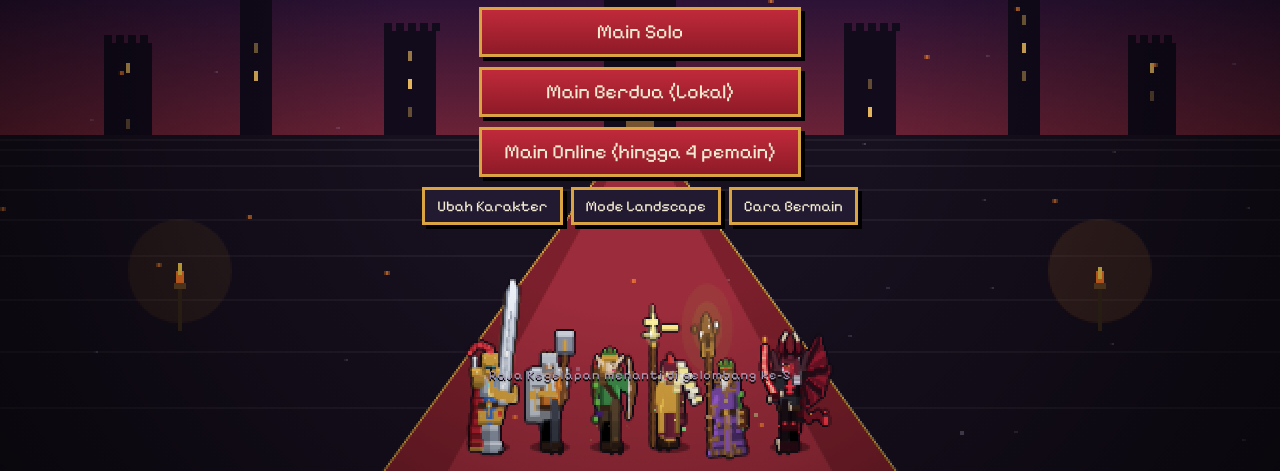
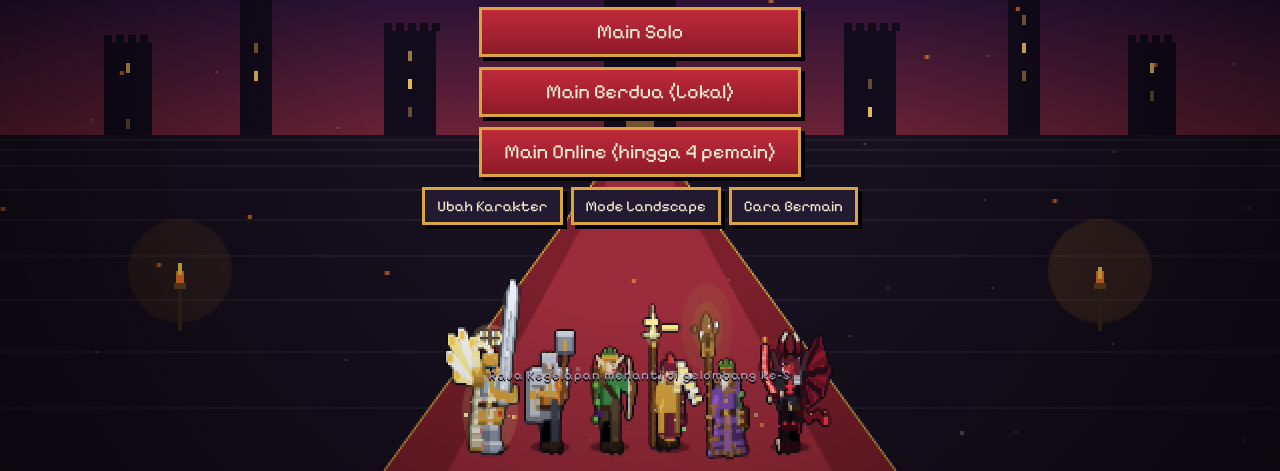
Before and after one commit to alvingabut/percobaan, a plain HTML site: page index.html in a window 1280 px wide. Shown: the part 329-800 px from the top of the page. Drawn offline with Linux system fonts and the light colour scheme; animation ran at ten frames a second.

Commit message:
Update index.html

```diff
--- a/index.html
+++ b/index.html
@@ -120,7 +120,7 @@ const dist=(a,b)=>Math.hypot(a.x-b.x,a.y-b.y),cl=(v,a,b)=>Math.max(a,Math.min(b,
 
 /* ---------- data: kelas, ras, elemen, warna ---------- */
 const CL={
- knight:{n:'Ksatria',hp:130,sp:150,dmg:16,rng:62,cd:.5,scd:8,d:'Petarung jarak dekat yang seimbang. Skill: Tebasan Pahlawan, putaran pedang yang menghempaskan musuh lalu melepas 3 gelombang pedang yang menembus.'},
+ knight:{n:'Ksatria Cahaya',sn:'Cahaya',hp:130,sp:150,dmg:16,rng:62,cd:.5,scd:8,d:'Petarung jarak dekat yang seimbang. Skill: Tebasan Cahaya, putaran pedang suci yang menghempaskan musuh lalu melepas 3 gelombang cahaya yang menembus.'},
  tank:{n:'Tank',hp:210,sp:125,dmg:12,rng:78,cd:.8,scd:12,d:'Sangat tangguh, menghantam semua musuh di sekitar. Skill: Benteng Baja, menarik musuh dan mengurangi kerusakan.'},
  archer:{n:'Pemanah',hp:85,sp:160,dmg:12,rng:330,cd:.45,scd:9,d:'Menyerang dari jauh dengan cepat. Hanya bisa menggunakan elemen Cahaya atau Gelap untuk skill area yang sangat mematikan dan mendukung.'},
  mage:{n:'Penyihir',hp:75,sp:145,dmg:14,rng:300,cd:.6,scd:11,d:'Menguasai 7 elemen, setiap elemen punya skill berbeda.'},
@@ -143,7 +143,7 @@ const SK2=['#d9a441','#c0c7d1','#6b2236','#2a8a8a','#8a5a2a','#f3ead2'];
 const HATS=['Helm','Mahkota','Tudung','Rambut'];
 let G=null,mode=1,raf=0,last=0,who=0,mt=0,K={};const touch={x:0,y:0};
 if(window.matchMedia&&matchMedia('(pointer:coarse)').matches)document.body.classList.add('coarse');
-const defCfg=()=>[{name:'Pemain 1',cls:'knight',c1:SK1[0],c2:SK2[0],hat:0,el:0,ra:0,gn:0},{name:'Pemain 2',cls:'mage',c1:SK1[3],c2:SK2[1],hat:2,el:0,ra:0,gn:1}];
+const defCfg=()=>[{name:'Pemain 1',cls:'knight',c1:SK1[7],c2:SK2[0],hat:0,el:0,ra:0,gn:0},{name:'Pemain 2',cls:'mage',c1:SK1[3],c2:SK2[1],hat:2,el:0,ra:0,gn:1}];
 const cfg=defCfg(),HX=/^#[0-9a-f]{6}$/i;
 try{const s=JSON.parse(localStorage.getItem('tahtaAbuCfg')||'null');if(Array.isArray(s))s.slice(0,2).forEach((c,i)=>{if(!c||typeof c!='object')return;const d=cfg[i];
  if(CL[c.cls])d.cls=c.cls;if(typeof c.name=='string'&&c.name)d.name=c.name.slice(0,10);if(HX.test(c.c1))d.c1=c.c1;if(HX.test(c.c2))d.c2=c.c2;
@@ -268,6 +268,9 @@ function hero(c,x,y,u,o,t){
    const n=k=='knight'||k=='tank'?8:k=='archer'?6:k=='healer'?7:4;
    for(let j=0;j<n;j++){const f=j/n,s=m?Math.sin(ph-j*.5)*1.1*f-f*1.6:Math.sin(t*3+j*.4)*.35*f;r(-3.7-f*.6+s,-11+by+j,1.8,1.2,j%2?d2:c2);}
   }
+  if(k=='knight'){const wf=Math.sin(t*(m?9:2.5))*.8;
+ for(let i=0;i<5;i++){const a=-3+i*.28,ln=7+Math.sin(i/4*Math.PI)*4+wf*.4,ex=-3+Math.cos(a)*ln,ey=-10.5+by+Math.sin(a)*ln;
+  L(-3,-10.5+by,ex,ey,1.8,i%2?'#ffffff':'#fff3a0');r(ex-.7,ey-.7,1.4,1.4,'#ffd34d')}}
   if(EV>=0)bk();
   r(-3,-11+by,6,5.2,c1);r(-3,-11+by,1.2,5.2,d1);r(1.9,-11+by,1.1,5.2,l1);r(-3.2,-6.2,6.4,1,'#3a2418');r(.3,-6.2,1.2,1,GOLD);
   if(k=='knight'||k=='tank'){r(-1.6,-10.6+by,3.8,3,sh(c2,1.05));r(-1.6,-10.6+by,3.8,.6,l2);r(-.2,-7.6+by,.6,1.4,d2);r(-4.2,-11.6+by,2.8,2,c2);r(2,-11.6+by,2.8,2,c2);r(-4.2,-11.6+by,2.8,.5,l2);r(2,-11.6+by,2.8,.5,l2);r(-3,-5.2,6,1.6,d2)}
@@ -290,7 +293,7 @@ function hero(c,x,y,u,o,t){
   leg(1.3,0,pc);if(k=='knight'){
    const ST='#aab3c3',SL='#e8eef8',SK='#6f7787';
    for(let j=0;j<16;j++){const f=j/16,fl=m?Math.sin(ph-j*.55)*1.7*f-f*2.8:Math.sin(t*2.4+j*.45)*.55*f-at*f*1.6,wd=2.2+f*1.8,yy=-11.8+by+j*.82,cx0=-4.4-f*1.7+fl;
-    r(cx0,yy,wd,1.2,j%2?'#7a1620':'#b3202f');r(cx0,yy,.6,1.2,'#5a0e16');if(j%3==0)r(cx0+wd-.5,yy,.6,1.2,'#e55');if(j>=14)r(cx0,yy+.9,wd,.4,GOLD)}
+    r(cx0,yy,wd,1.2,j%2?'#c9c3a8':'#f6f1dc');r(cx0,yy,.6,1.2,'#9a8f66');if(j%3==0)r(cx0+wd-.5,yy,.6,1.2,'#e55');if(j>=14)r(cx0,yy+.9,wd,.4,GOLD)}
    r(-1.6,-7.8+by,3.4,5,c1);r(-1.6,-7.8+by,.7,5,d1);r(1.1,-7.8+by,.7,5,l1);r(-1.6,-3.3,3.4,.6,GOLD);
    r(-.3,-7.2+by,.6,3.2,GOLD);r(-1.1,-6.5+by,2.2,.7,GOLD);r(-.4,-6.6+by,.8,.8,'#d6212f');
    r(-2.8,-11.2+by,5.6,3.6,ST);r(-2.8,-11.2+by,5.6,.7,SL);r(-2.8,-8.2+by,5.6,.5,SK);r(-2.8,-11.2+by,.9,3.6,SK);r(1.9,-11.2+by,.9,3.6,'#8d96a8');
@@ -334,7 +337,7 @@ function hero(c,x,y,u,o,t){
    H(1.4,-12.9,.5,.4,d2);H(1.4,-12.2,.5,.4,d2);H(-2.3,-12.9,.5,.4,d2);H(-2.3,-12.2,.5,.4,d2);
    H(-2.7,-16.9,.5,.5,'#fff1b0');H(2.1,-16.9,.5,.5,'#fff1b0');
    H(-.9,-19.8,1.8,2.2,GOLD);H(-.9,-19.8,.7,2.2,'#fff1b0');H(-.4,-20.6,.8,.9,'#d6212f');
-   for(let j=0;j<11;j++){const f=j/11,fl=m?Math.sin(ph-j*.5)*.7*f:Math.sin(t*3+j*.5)*.4*f;H(-1-j*.85,-19.8-Math.sin(f*Math.PI*.85)*3.6+f*3.2+fl,2.6-f*.6,1.7,j%2?'#b3202f':'#e8444f')}}
+   for(let j=0;j<11;j++){const f=j/11,fl=m?Math.sin(ph-j*.5)*.7*f:Math.sin(t*3+j*.5)*.4*f;H(-1-j*.85,-19.8-Math.sin(f*Math.PI*.85)*3.6+f*3.2+fl,2.6-f*.6,1.7,j%2?'#f2e6b0':'#ffffff')}}
   if(k=='tank'){H(-3.3,-18.2,6.6,3.4,c2);H(-3.3,-18.2,6.6,.7,l2);H(-3.5,-15.2,1.3,3.6,d2);H(2.2,-15.2,1.3,3.6,c2);H(-.7,-15.2,.6,2.6,l2);H(-2.3,-13.1,4.6,1.2,d2)}
   if(AS){const hc='#2a0a14',hm='#6e1426',ht='#e8d6b8';
    L(-2.2,-17,-3.8,-19.6,1.6,hc);L(-3.8,-19.6,-3.4,-22.4,1.3,hm);L(-3.4,-22.4,-2,-24.6,1,ht);
@@ -344,7 +347,10 @@ function hero(c,x,y,u,o,t){
   if(ra==1){L(-3,-14.4+by,-5.6,-16.6+by,.9,SC);L(2.6,-14.4+by,5.2,-16.8+by,.9,SC);r(-5.7,-17+by,.8,.8,SD);r(5,-17.2+by,.8,.8,SD)}
   if(EV>=0)hd();
  c.restore();
-  const orn=()=>{
+  if(k=='knight'){const hb=Math.sin(t*3)*.4;
+ if(!ol){c.fillStyle='rgba(255,243,160,.22)';c.beginPath();c.ellipse(0,(-18.6+hb+by)*u,5*u,2*u,0,0,TAU);c.fill()}
+ for(let i=0;i<12;i++){const a=i/12*TAU+t*1.2;r(Math.cos(a)*3.6-.4,-18.6+Math.sin(a)*.9+hb+by,.9,.9,i%2?'#fff3a0':'#fff')}}
+const orn=()=>{
    if(EV==0){const f=Math.sin(t*14);r(4.4,-23.4+f*.3,1.8,2.6,'#ff7a2a');r(4.9,-24.6+f*.5,.9,2,'#ffd34d')}
    else if(EV==1){r(4.5,-23.6,1.6,2.8,'#4aa8ff');r(4.9,-24.8,.8,1.4,'#bfe4ff')}
    else if(EV==2){r(3.4,-20.2,1,1.2,'#7a5430');r(6.2,-20.4,1,1.4,'#7a5430');r(4.4,-23.2,1.6,1.2,'#9a6b3a')}
@@ -434,10 +440,17 @@ function hero(c,x,y,u,o,t){
    if(EV>=0)orn()}
   c.restore()};
  const q=Math.max(1,u*.4);[[-1,0],[1,0],[0,-1],[0,1]].forEach(d=>{c.save();c.translate(d[0]*q,d[1]*q);body(1);c.restore()});
+ if(k=='knight'){const pu=.5+.5*Math.sin(t*3);c.fillStyle='rgba(255,243,170,'+(.1+.06*pu)+')';c.beginPath();c.ellipse(0,-9*u,7*u,11*u,0,0,TAU);c.fill();
+ for(let i=0;i<5;i++){const p2=(t*.7+i/5)%1;c.globalAlpha=(o.dash?.6:1)*(1-p2);c.fillStyle=i%2?'#fff':'#fff3a0';c.fillRect(Math.round(Math.sin(i*2.4+t)*5*u),Math.round((-3-p2*17)*u),Math.max(1,Math.round(u*.7)),Math.max(1,Math.round(u*.7)))}
+ c.globalAlpha=o.dash?.6:1}
  body(0);
  if(AS){for(let i=0;i<6;i++){const p2=(t*.9+i/6)%1,ax=Math.sin(i*2.4+t*1.3)*5,ay=-3-p2*17,z=Math.max(1,Math.round(u*.7*(1-p2*.4)));
   c.globalAlpha=(o.dash?.6:1)*(1-p2*.85);c.fillStyle=i%2?'#ff3a4a':'#ffb03a';c.fillRect(Math.round(ax*u),Math.round(ay*u),z,z)}c.globalAlpha=o.dash?.6:1}
- if(EV>=0&&k=='mage'){const E=EL[EV],z=Math.max(2,Math.round(u*.9));c.globalAlpha=o.dash?.6:1;
+ if(k=='knight'){const z=Math.max(2,Math.round(u*.9));c.globalAlpha=o.dash?.6:1;
+ for(let i=0;i<3;i++){const a=t*2.2+i*2.094,ox=Math.round(Math.cos(a)*7*u),oy=Math.round(-9*u+Math.sin(a)*2.5*u);
+  c.fillStyle='#fff3a0';c.fillRect(ox-z/2,oy-z/2,z,z);c.fillStyle='#fff';c.fillRect(ox-z/4,oy-z/4,z/2,z/2)}
+ c.globalAlpha=1}
+if(EV>=0&&k=='mage'){const E=EL[EV],z=Math.max(2,Math.round(u*.9));c.globalAlpha=o.dash?.6:1;
   for(let i=0;i<3;i++){const a=t*2.2+i*2.094,ox=Math.round(Math.cos(a)*7*u),oy=Math.round(-9*u+Math.sin(a)*2.5*u);
    c.fillStyle=E.c;c.fillRect(ox-z/2,oy-z/2,z,z);c.fillStyle='#fff';c.fillRect(ox-z/4,oy-z/4,z/2,z/2)}
   c.globalAlpha=1}
@@ -696,7 +709,7 @@ function hpass(p,dt){p.ht=(p.ht||0)-dt;if(p.ht>0)return;p.ht=2.5;let t=null;
 function skill(p){if(G&&G.cli){if(!G.over)NET.sk();return}if(!G||G.pause||G.over||!p||!p.alive||p.sk>0)return;const k=CL[p.cls],d=k.dmg*p.pw*(p.rdm||1);p.sk=p.skm=k.scd;p.sq=1;
  if(p.cls=='knight'){
   ring(p,150,GOLD);ring(p,90,'#fff6d0');G.sh=Math.max(G.sh,.14);p.inv=Math.max(p.inv,.6);
-  G.fx.push({k:'tx',x:p.x,y:p.y-80,l:1,m:1,s:'TEBASAN PAHLAWAN!'});nfx('tx',p.x,p.y-80,0,'TEBASAN PAHLAWAN!');
+  G.fx.push({k:'tx',x:p.x,y:p.y-80,l:1,m:1,s:'TEBASAN CAHAYA!'});nfx('tx',p.x,p.y-80,0,'TEBASAN CAHAYA!');
   let nt=null,nb=1e9;
   for(const e of G.en){if(e.dead)continue;const q=dist(e,p);if(q<nb){nb=q;nt=e}if(q<150+e.r){const a=Math.atan2(e.y-p.y,e.x-p.x);hit(e,d*1.4,p,Math.cos(a)*420,Math.sin(a)*420);e.stun=Math.max(e.stun||0,.3)}}
   let a0=nt?Math.atan2(nt.y-p.y,nt.x-p.x):(p.mx||p.my)?Math.atan2(p.my,p.mx):(p.dir<0?Math.PI:0);
@@ -994,7 +1007,7 @@ $('#bh').onclick=()=>show('help');$('#bhk').onclick=()=>show('menu');
 $('#pz').onclick=()=>G&&G.net?NET.leave():pause(true);$('#bpr').onclick=()=>pause(false);$('#bpm').onclick=toMenu;
 $('#bre').onclick=()=>G&&G.net?NET.lobby():start(mode);$('#bmn').onclick=()=>G&&G.net?NET.leave():toMenu();
 const mb=$('#mbg'),mg=mb.getContext('2d'),ash=Array.from({length:70},(_,i)=>({x:(i*37%100)/100,y:(i*61%100)/100,s:.03+(i%7)*.012,z:(i*13%10)/10}));
-const TW=[[.1,24,46],[.2,16,70],[.32,26,52],[.5,36,96],[.68,26,52],[.8,16,70],[.9,24,46]],MH=[['knight',0,0,1,0,0],['tank',4,1,1,0,0],['archer',2,0,1,1,1],['healer',6,2,-1,0,1],['mage',3,1,-1,0,0],['assassin',5,2,-1,0,1]];
+const TW=[[.1,24,46],[.2,16,70],[.32,26,52],[.5,36,96],[.68,26,52],[.8,16,70],[.9,24,46]],MH=[['knight',7,0,1,0,0],['tank',4,1,1,0,0],['archer',2,0,1,1,1],['healer',6,2,-1,0,1],['mage',3,1,-1,0,0],['assassin',5,2,-1,0,1]];
 function mDraw(t){
  const S=2,w=Math.ceil(innerWidth/S),h=Math.ceil(innerHeight/S),hz=Math.round(h*.58),cx=w/2,q=mg;
  if(mb.width!=w||mb.height!=h){mb.width=w;mb.height=h}
```
